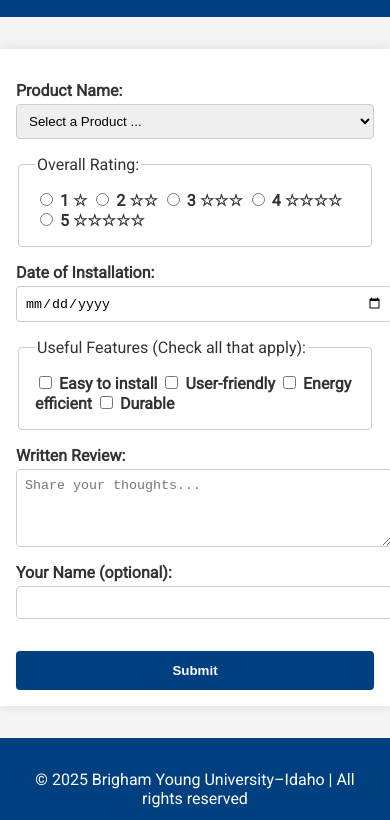
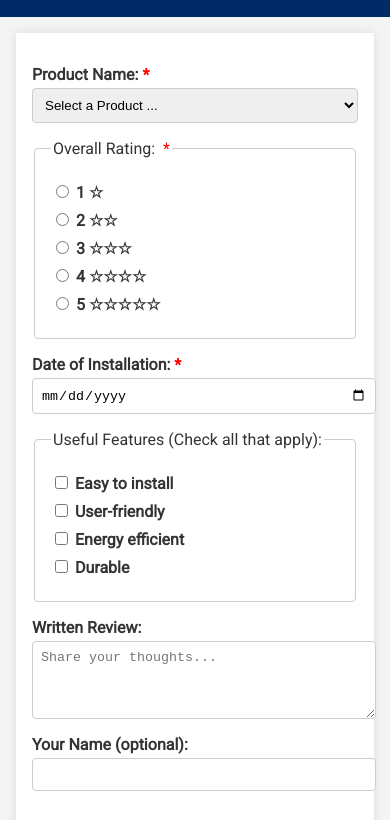
Before and after one commit to stephenatta/wdd131, a plain HTML site: page form.html in a window 390 px wide. Shown: the part 89-909 px from the top of the page. Drawn offline with Linux system fonts and the light colour scheme.

Commit message:
update 5

```diff
--- a/form.html
+++ b/form.html
@@ -27,7 +27,7 @@
   <main>
     <form method="get" action="review.html">
       <!-- Product Name -->
-      <label for="product">Product Name:</label>
+      <label for="product" class="required">Product Name:</label>
       <select id="product" name="product" required>
         <option value="" disabled selected>Select a Product ...</option>
         <!-- Options inserted via JavaScript -->
@@ -35,7 +35,7 @@
 
       <!-- Overall Rating -->
       <fieldset>
-        <legend>Overall Rating:</legend>
+        <legend class="required">Overall Rating:</legend>
         <label><input type="radio" name="rating" id="rate1" value="1" required /> 1 ☆</label>
         <label><input type="radio" name="rating" id="rate2" value="2" /> 2 ☆☆</label>
         <label><input type="radio" name="rating" id="rate3" value="3" /> 3 ☆☆☆</label>
@@ -44,7 +44,7 @@
       </fieldset>
 
       <!-- Date of Installation -->
-      <label for="install-date">Date of Installation:</label>
+      <label for="install-date" class="required">Date of Installation:</label>
       <input type="date" id="install-date" name="install-date" required />
 
       <!-- Useful Features -->
@@ -65,7 +65,7 @@
       <input type="text" id="username" name="username" />
 
       <!-- Submit -->
-      <input type="submit" value="Submit" />
+      <input type="submit" value="submit" />
     </form>
   </main>
 
--- a/scripts/form.js
+++ b/scripts/form.js
@@ -8,10 +8,16 @@ const products = [
 
 document.addEventListener("DOMContentLoaded", () => {
   const select = document.getElementById("product");
-  products.forEach(product => {
-    const option = document.createElement("option");
-    option.value = product.id;
-    option.textContent = product.name;
-    select.appendChild(option);
-  });
+
+  if (select) {
+    // Optional: Sort alphabetically or by rating
+    products.sort((a, b) => a.name.localeCompare(b.name));
+
+    products.forEach(product => {
+      const option = document.createElement("option");
+      option.value = product.id;
+      option.textContent = `${product.name} (★ ${product.averagerating})`;
+      select.appendChild(option);
+    });
+  }
 });
--- a/styles/form.css
+++ b/styles/form.css
@@ -10,7 +10,7 @@ body {
 }
 
 header, footer {
-  background-color: #004080;
+  background-color: #002b66; /* Darker blue for better contrast */
   color: white;
   text-align: center;
   padding: 1rem;
@@ -22,6 +22,18 @@ main {
   padding: 1rem;
   background-color: white;
   box-shadow: 0 0 10px rgba(0, 0, 0, 0.1);
+}
+
+/* Responsive adjustments */
+@media (max-width: 480px) {
+  main {
+    margin: 1rem;
+    padding: 1rem;
+  }
+
+  input[type="submit"] {
+    width: 100%;
+  }
 }
 
 h1 {
@@ -37,6 +49,12 @@ form {
 label {
   margin-top: 1rem;
   font-weight: bold;
+}
+
+/* Required field indicator */
+label.required::after {
+  content: " *";
+  color: red;
 }
 
 input[type="text"],
@@ -61,8 +79,22 @@ fieldset {
   border-radius: 4px;
 }
 
+/* Required indicator on legend */
+legend.required::after {
+  content: " *";
+  color: red;
+  font-weight: normal;
+  margin-left: 0.25rem;
+}
+
 legend {
   font-weight: lighter;
+}
+
+/* Space out checkboxes and radio labels */
+fieldset label {
+  display: block;
+  margin: 0.5rem 0;
 }
 
 input[type="submit"] {
@@ -74,6 +106,7 @@ input[type="submit"] {
   border-radius: 4px;
   cursor: pointer;
   font-weight: bold;
+  transition: background-color 0.3s ease;
 }
 
 input[type="submit"]:hover {
```
Also changed, not shown: review.html (+19 -4 lines).
